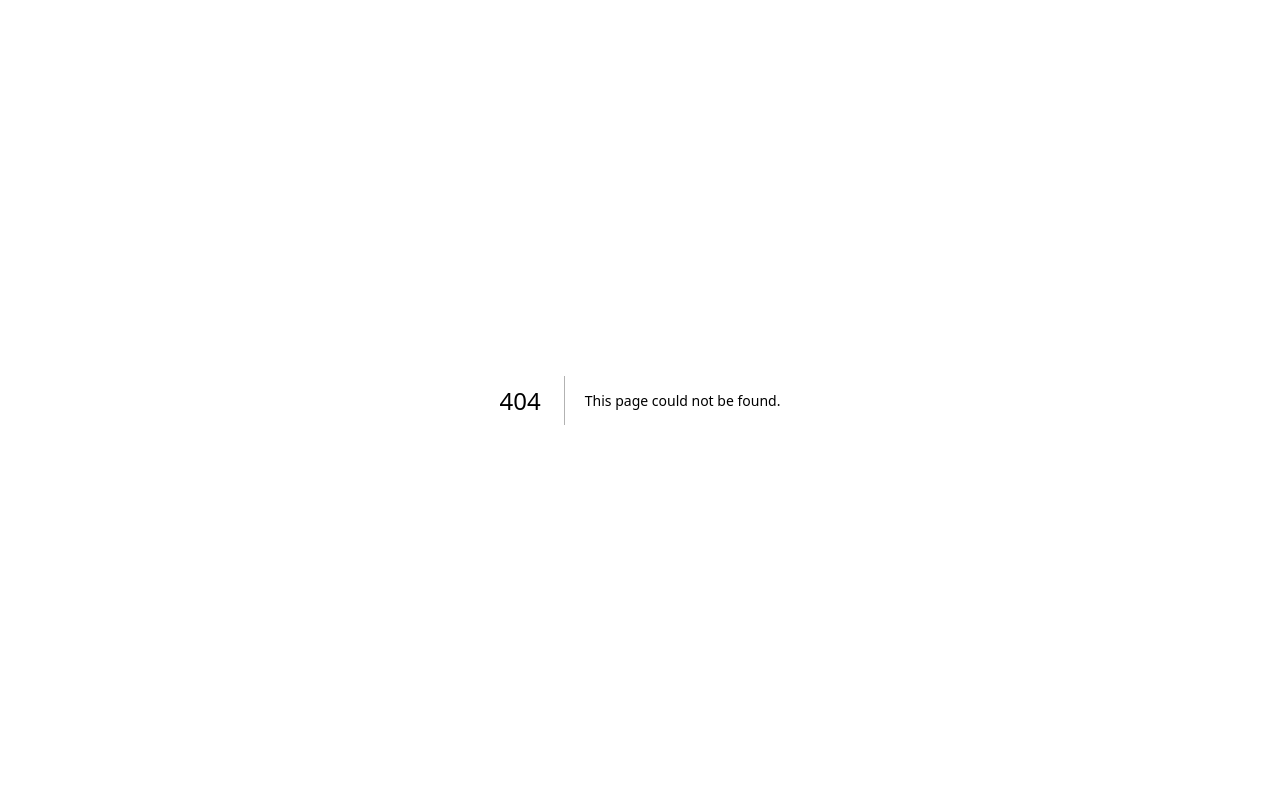
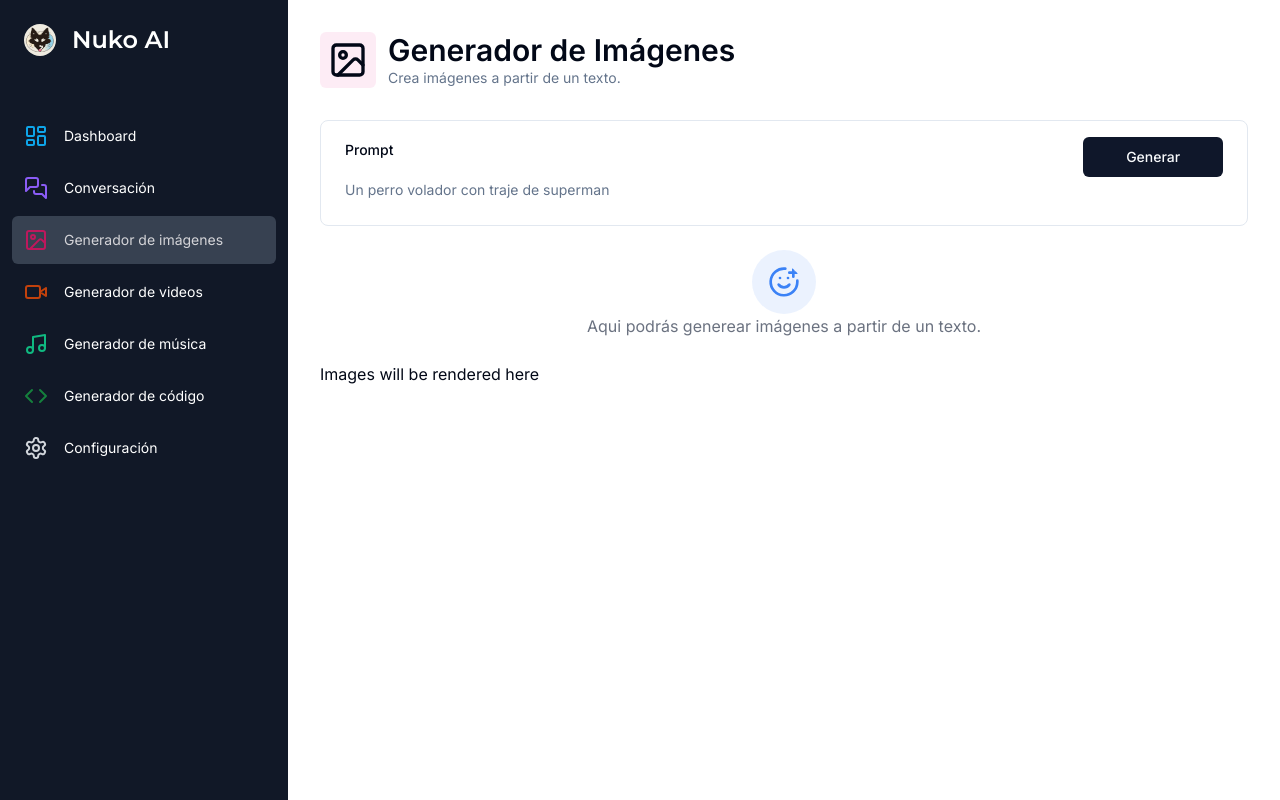
Before and after one commit to danielmateu/ai-sass, a Next.js app: page /image in a window 1280 px wide. Before the commit this address had no page. Built offline with nearby package versions, Linux system fonts and the light colour scheme.

Commit message:
Creación de imagenes

```diff
--- /dev/null
+++ b/app/(dashboard)/(routes)/image/constants.tsx
@@ -0,0 +1,47 @@
+import * as z from "zod"
+
+export const formSchema = z.object({
+    prompt: z.string().min(1, {
+        message: "El texto para crear la imágen es requerido."
+    }),
+    amount: z.string().min(1),
+    resolution: z.string().min(1),
+})
+
+export const amountOptions = [
+    {
+        value: '1',
+        label: '1 photo'
+    },
+    {
+        value: '2',
+        label: '2 photos'
+    },
+    {
+        value: '3',
+        label: '3 photos'
+    },
+    {
+        value: '4',
+        label: '4 photos'
+    },
+    {
+        value: '5',
+        label: '5 photos'
+    },
+]
+
+export const resolutionOptions = [
+    {
+        value: '256x256',
+        label: '256x256'
+    },
+    {
+        value: '512x512',
+        label: '512x512'
+    },
+    {
+        value: '1024x1024',
+        label: '1024x1024'
+    },
+]
--- /dev/null
+++ b/app/(dashboard)/(routes)/image/page.tsx
@@ -0,0 +1,127 @@
+"use client"
+
+// Next Hooks
+import { useRouter } from "next/navigation"
+// React Hooks
+import { useState } from "react"
+// OpenAI
+// import { ChatCompletionRequestMessage } from "openai"
+
+// form imports
+import * as z from "zod"
+import { useForm } from "react-hook-form"
+import { zodResolver } from "@hookform/resolvers/zod"
+import { formSchema } from "./constants"
+import { Form, FormControl, FormField, FormItem, FormLabel } from "@/components/ui/form"
+// Conection to API
+import axios from "axios"
+
+// UI Components
+import { Input } from "@/components/ui/input"
+import { Button } from "@/components/ui/button"
+// Icons
+import { ImageIcon } from "lucide-react"
+import { Empty } from "@/components/Empty"
+// Our Components
+import { Heading } from "@/components/Heading"
+import { Loader } from "@/components/Loader"
+import { cn } from "@/lib/utils"
+import { UserAvatar } from "@/components/user-avatar"
+import { BotAvatar } from "@/components/bot-avatar"
+
+const ImagePage = () => {
+
+    const router = useRouter()
+
+    const [images, setImages] = useState<string[]>([])
+
+    const form = useForm<z.infer<typeof formSchema>>({
+        resolver: zodResolver(formSchema),
+        defaultValues: {
+            prompt: "",
+            amount: "1",
+            resolution: "256x256",
+        }
+    })
+
+    const isLoading = form.formState.isSubmitting
+
+    const onSubmit = async (values: z.infer<typeof formSchema>) => {
+        try {
+            const response = await axios.post("/api/image", {
+                // messages: newMessages,
+            })
+
+            form.reset()
+
+        } catch (error: any) {
+            // TODO: Open Pro Modal
+            console.log(error);
+        } finally {
+            router.refresh()
+        }
+    }
+
+    return (
+        <div>
+            <Heading
+                title="Generador de Imágenes"
+                description="Crea imágenes a partir de un texto."
+                icon={ImageIcon}
+                iconColor="text-red-500"
+                bgColor="bg-pink-500/10"
+            />
+            <div className="px-4 lg:px-8">
+                <div>
+                    <Form {...form}>
+                        <form
+                            onSubmit={form.handleSubmit(onSubmit)}
+                            className="rounded-lg border w-full p-4 px-3 md:px-6 focus-within:shadow-sm grid grid-cols-12 gap-2"
+                        >
+                            <FormField
+                                name="prompt"
+                                render={({ field }) => (
+                                    <FormItem className="col-span-12 lg:col-span-10">
+                                        <FormLabel>Prompt</FormLabel>
+                                        <FormControl className="m-0 p-0">
+                                            <Input
+                                                className="border-0 outline-none focus-visible:ring-0 focus-visible:ring-transparent"
+                                                disabled={isLoading}
+                                                placeholder="Un perro volador con traje de superman"
+                                                {...field}
+                                            />
+                                        </FormControl>
+                                    </FormItem>
+                                )}
+                            />
+                            <Button className="col-span-12 lg:col-span-2 w-full" disabled={isLoading}>
+                                Generar
+                            </Button>
+                        </form>
+                    </Form>
+                </div>
+                <div className="space-y-4 mt-4">
+                    {isLoading && (
+                        <div className="flex items-center justify-center">
+                            <div className="p-10">
+                                <Loader />
+                            </div>
+                        </div>
+                    )}
+                    {
+                        images.length === 0 && !isLoading && (
+                            <Empty
+                                label="Aqui podrás generear imágenes a partir de un texto."
+                            />
+                        )
+                    }
+                    <div>
+                        Images will be rendered here
+                    </div>
+                </div>
+            </div>
+        </div>
+    )
+}
+
+export default ImagePage
```
